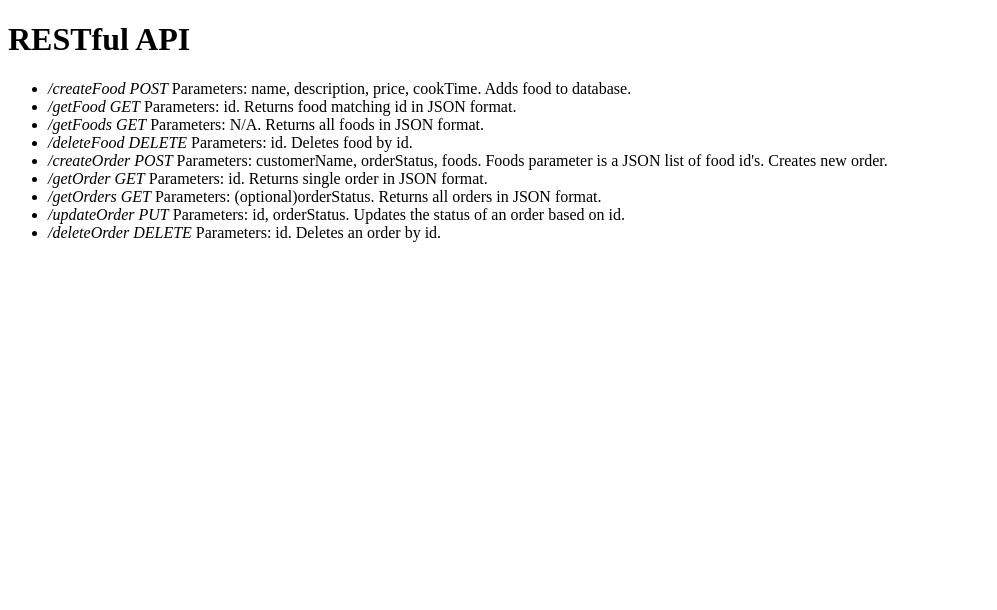
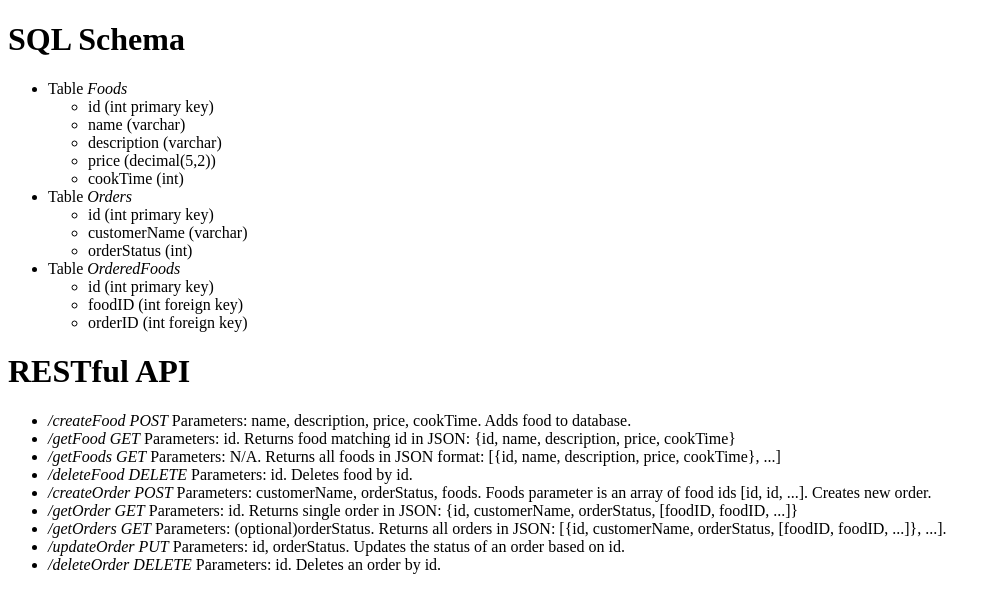
Before and after one commit to kvnjcby/orderup, a website: page schema.html in a window 1280 px wide. Shown: the whole page, without its empty margins (0-997 px from the left). Drawn offline with Linux system fonts and the light colour scheme.

Commit message:
Finish schema

```diff
--- a/schema.html
+++ b/schema.html
@@ -5,16 +5,47 @@
     <title>2nd Milestone</title>
   </head>
   <body>
-    <div >
+    <div>
+      <h1>SQL Schema</h1>
+      <ul>
+        <li>
+          Table <em>Foods</em>
+          <ul>
+            <li>id (int primary key)</li>
+            <li>name (varchar)</li>
+            <li>description (varchar)</li>
+            <li>price (decimal(5,2))</li>
+            <li>cookTime (int)</li>
+          </ul>
+        </li>
+        <li>
+          Table <em>Orders</em>
+          <ul>
+            <li>id (int primary key)</li>
+            <li>customerName (varchar)</li>
+            <li>orderStatus (int)</li>
+          </ul>
+        </li>
+        <li>
+          Table <em>OrderedFoods</em>
+          <ul>
+            <li>id (int primary key)</li>
+            <li>foodID (int foreign key)</li>
+            <li>orderID (int foreign key)</li>
+          </ul>
+        </li>
+      </ul>
+    </div>
+    <div>
       <h1>RESTful API</h1>
       <ul>
         <li><em>/createFood POST</em> Parameters: name, description, price, cookTime. Adds food to database.</li>
-        <li><em>/getFood GET</em> Parameters: id. Returns food matching id in JSON format.</li>
-        <li><em>/getFoods GET</em> Parameters: N/A. Returns all foods in JSON format.</li>
+        <li><em>/getFood GET</em> Parameters: id. Returns food matching id in JSON: {id, name, description, price, cookTime}</li>
+        <li><em>/getFoods GET</em> Parameters: N/A. Returns all foods in JSON format: [{id, name, description, price, cookTime}, ...]</li>
         <li><em>/deleteFood DELETE</em> Parameters: id. Deletes food by id.</li>
-        <li><em>/createOrder POST</em> Parameters: customerName, orderStatus, foods. Foods parameter is a JSON list of food id's. Creates new order.</li>
-        <li><em>/getOrder GET</em> Parameters: id. Returns single order in JSON format.</li>
-        <li><em>/getOrders GET</em> Parameters: (optional)orderStatus. Returns all orders in JSON format.</li>
+        <li><em>/createOrder POST</em> Parameters: customerName, orderStatus, foods. Foods parameter is an array of food ids [id, id, ...]. Creates new order.</li>
+        <li><em>/getOrder GET</em> Parameters: id. Returns single order in JSON: {id, customerName, orderStatus, [foodID, foodID, ...]}</li>
+        <li><em>/getOrders GET</em> Parameters: (optional)orderStatus. Returns all orders in JSON: [{id, customerName, orderStatus, [foodID, foodID, ...]}, ...].</li>
         <li><em>/updateOrder PUT</em> Parameters: id, orderStatus. Updates the status of an order based on id.</li>
         <li><em>/deleteOrder DELETE</em> Parameters: id. Deletes an order by id.</li>
       </ul>
```
